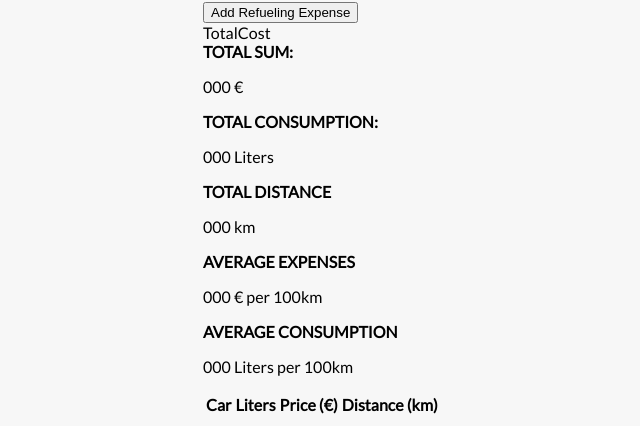
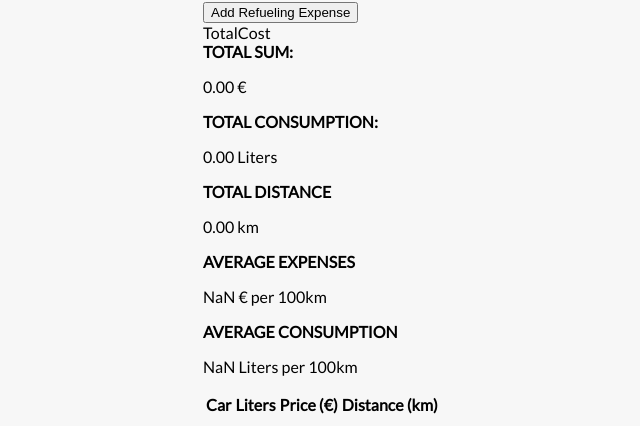
Before and after one commit to Heka499/car-fuel-expenses, a React (Create React App) app: page / in a window 1280 px wide. Shown: the part 394-820 px from the top of the page, without its empty margins (262-902 px from the left). Built offline with nearby package versions, Linux system fonts and the light colour scheme.

Commit message:
Calculations implemented

```diff
--- a/src/components/TotalCost.js
+++ b/src/components/TotalCost.js
@@ -1,37 +1,57 @@
-import React from 'react'
+import React, { useContext } from 'react'
+import { GlobalContext } from '../context/GlobalState'
 
 const TotalCost = () => {
+  const { refuels } = useContext(GlobalContext);
+
+  const liters = refuels.map(refuels => Number(refuels.liters))
+  const price = refuels.map(refuels => Number(refuels.price))
+  const distance = refuels.map(refuels => Number(refuels.distance))
 
 
+  const totalLiters = liters
+    .filter(item => item > 0)
+    .reduce((acc, item) => (acc += item), 0)
+    .toFixed(2);
 
+  const totalPrice = price
+    .filter(item => item > 0)
+    .reduce((acc, item) => (acc += item), 0)
+    .toFixed(2);
 
+  const totalDistance = distance
+    .filter(item => item > 0)
+    .reduce((acc, item) => (acc += item), 0)
+    .toFixed(2);
 
+  const averageExpenses = ((totalPrice / totalDistance) * 100)
+    .toFixed(2);
 
-
-
+  const averageConsumption = ((totalLiters / totalDistance) * 100)
+    .toFixed(2);
 
   return (
     <>
         <div>TotalCost</div>
         <div>
             <h4>Total Sum:</h4>
-            <p>000 €</p>
+            <p>{totalPrice} €</p>
         </div>
         <div>
             <h4>Total Consumption:</h4>
-            <p>000 Liters</p>
+            <p>{totalLiters} Liters</p>
         </div>
         <div>
             <h4>Total Distance</h4>
-            <p>000 km</p>
+            <p>{totalDistance} km</p>
         </div>
         <div>
             <h4>Average Expenses</h4>
-            <p>000 € per 100km</p>
+            <p>{averageExpenses} € per 100km</p>
         </div>
         <div>
             <h4>Average Consumption</h4>
-            <p>000 Liters per 100km</p>
+            <p>{averageConsumption} Liters per 100km</p>
         </div>
     </>
   )
```
